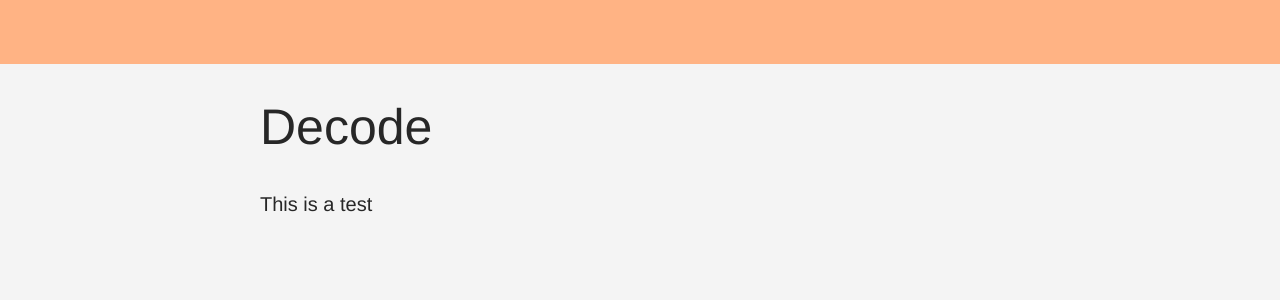
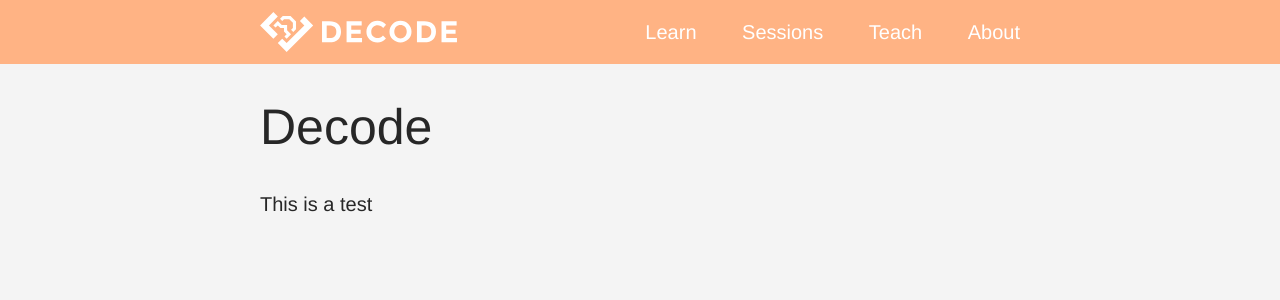
Before and after one commit to decode-org/decode.org, a Jekyll site: the page built from src/index.html, in a window 1280 px wide. Shown: the top 300 px of the page. Built offline with Jekyll 4.4.1, drawn with Linux system fonts in a browser that asks for light colours; nearby versions of some CDN libraries; library files that are not in the unit come from our copies; Markdown is read by kramdown in place of the engine named in the settings; the list of posts is cut into pages by our own code.

Commit message:
Add site header

```diff
--- a/src/_layouts/default.html
+++ b/src/_layouts/default.html
@@ -2,6 +2,17 @@
 layout: base
 ---
 <header class="site-header">
+  <div class="content-wrapper">
+    <a href="/" class="logo-link">
+      <img src="/assets/img/logo-horizontal-white.svg" alt="Decode Logo" class="site-logo" />
+    </a>
+    <ul class="site-links">
+      <li><a>Learn</a></li>
+      <li><a>Sessions</a></li>
+      <li><a>Teach</a></li>
+      <li><a>About</a></li>
+    </ul>
+  </div>
 </header>
 
 <div class="site-content">
--- a/src/assets/css/main.css
+++ b/src/assets/css/main.css
@@ -478,4 +478,40 @@ body {
   width: 100%;
   height: 64px;
   background-color: #ffb384;
+  color: #ffffff;
 }
+.site-header .content-wrapper {
+  position: relative;
+}
+.site-header .logo-link {
+  display: block;
+  position: absolute;
+  left: 20px;
+  top: 0;
+  height: 100%;
+}
+.site-header .site-logo {
+  display: block;
+  margin-top: 12px;
+  height: 40px;
+  width: auto;
+}
+.site-header .site-links {
+  position: absolute;
+  right: 0;
+  margin: 0;
+  height: 100%;
+  padding: 0;
+  list-style-type: none;
+}
+.site-header .site-links li {
+  height: 64px;
+  display: inline-block;
+}
+.site-header .site-links a {
+  height: 64px;
+  display: block;
+  padding: 0 20px;
+  line-height: 64px;
+  font-weight: 300;
+}
```
Also changed, not shown: src/assets/css/header.less (+48 -0 lines).
